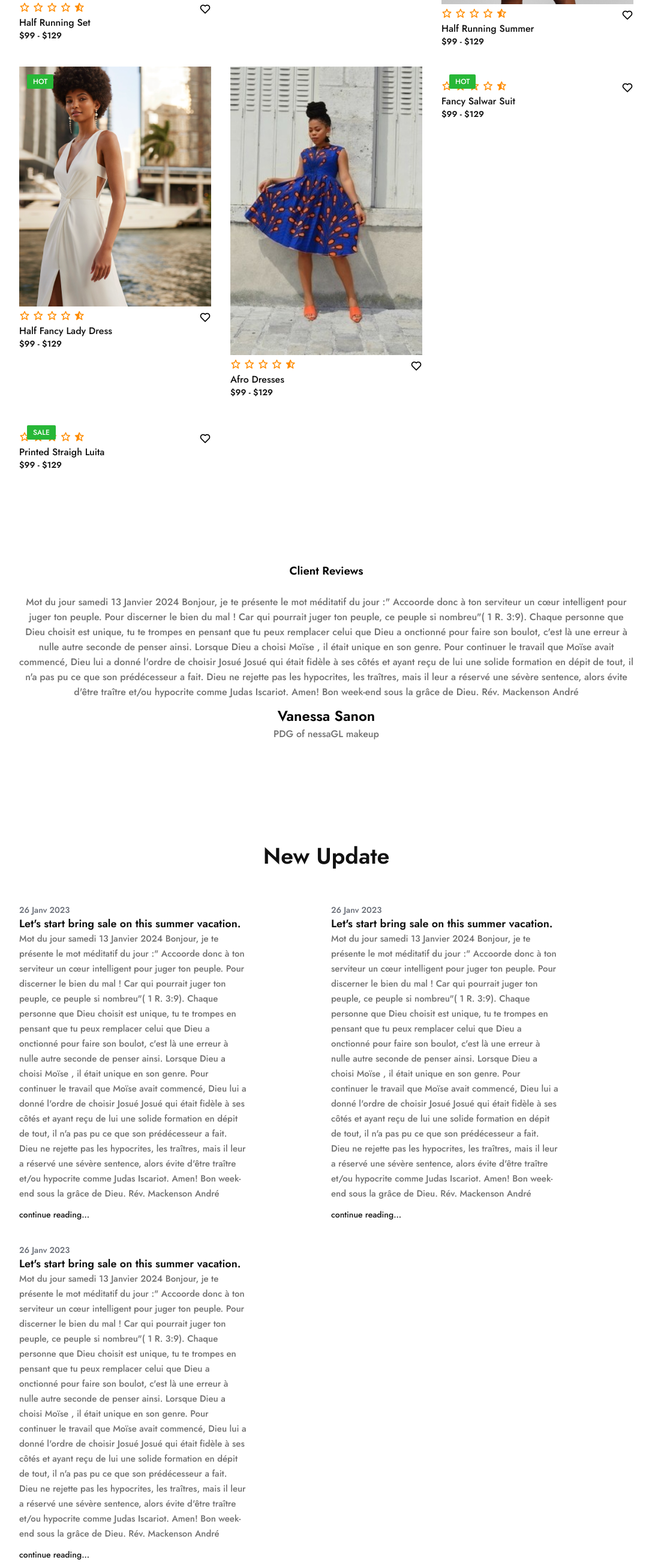
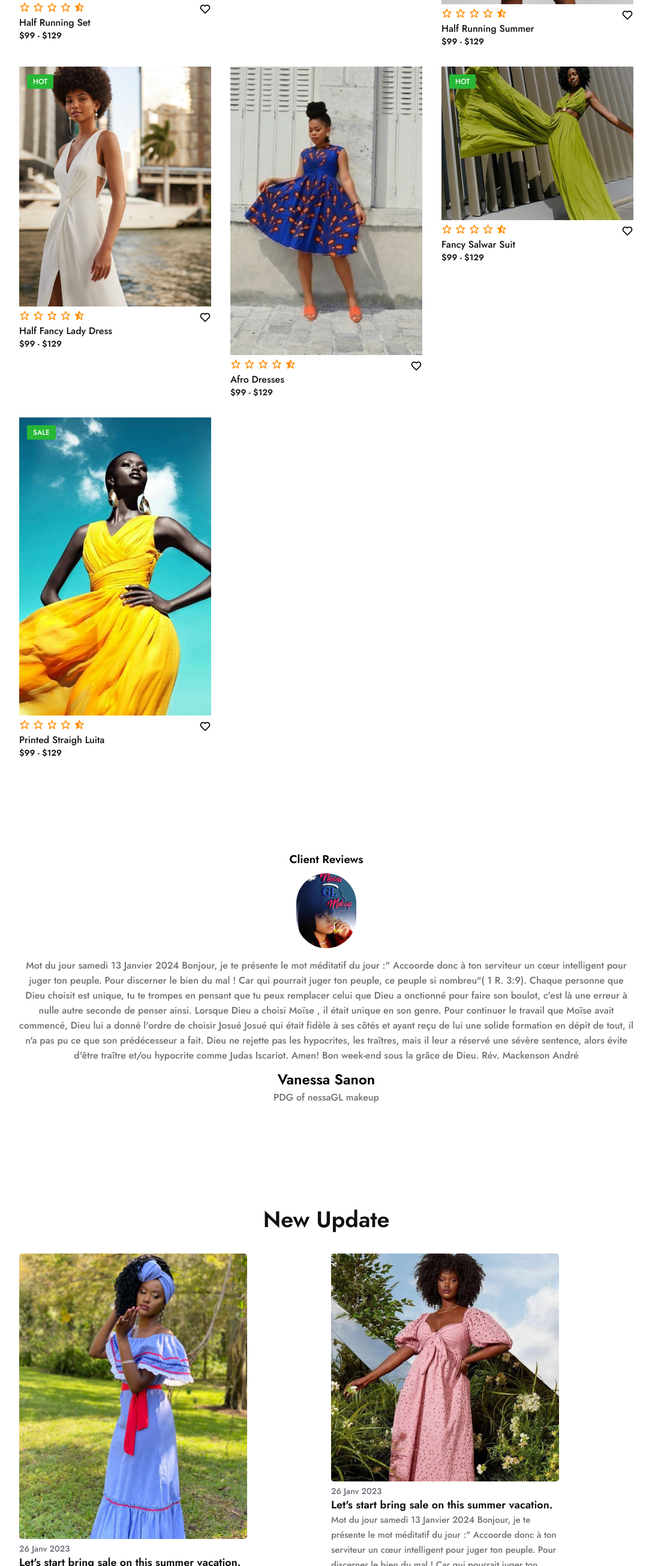
Before and after one commit to Ander145/nessanglmakeup, a plain HTML site: page index.html in a window 1280 px wide. Shown: the part 1422-4033 px from the top of the page at 60% size, without its empty margins (96-1183 px from the left). Drawn offline with nearby package versions, Linux system fonts and the light colour scheme; a script that the page names is missing; files whose address does not match are found by name.

Commit message:
Update index.html

```diff
--- a/index.html
+++ b/index.html
@@ -145,7 +145,7 @@
                 </div>
             </div>
             <div class="row">
-                <img src="ebony0.jpg" alt="" width="200px">
+                <img src="images/ebony0.jpg" alt="" width="200px">
                 <div class="product-text">
                     <h5>Hot</h5>
                 </div>
@@ -165,7 +165,7 @@
                 </div>
             </div>
             <div class="row">
-                <img src="hom.jpg" alt="" width="200px">
+                <img src="images/hom.jpg" alt="" width="200px">
                 <div class="product-text">
                     <h5>Sale</h5>
                 </div>
@@ -191,7 +191,7 @@
     <section class="client-reviews">
         <div class="reviews">
             <h3>Client Reviews</h3>
-            <img src="PDGnessa.jpg" alt="" width="150px">
+            <img src="images/PDGnessa.jpg" alt="" width="150px">
             <p>Mot du jour samedi 13 Janvier 2024
                 Bonjour, je te présente le mot méditatif du jour :" Accoorde donc à ton serviteur un cœur intelligent pour juger ton peuple.
                  Pour discerner le bien du mal ! Car qui pourrait juger ton peuple, ce peuple si nombreu"( 1 R. 3:9). Chaque personne que Dieu
@@ -212,7 +212,7 @@
         </div>
         <div class="update-cart">
             <div class="cart">
-                <img src="ht.jpg" alt="" weidth="120px">
+                <img src="images/ht.jpg" alt="" weidth="120px">
                 <h5>26 janv 2023</h5>
                 <h4>Let's start bring sale on this summer vacation.</h4>
                 <p>Mot du jour samedi 13 Janvier 2024
@@ -228,7 +228,7 @@
             </div>
 
             <div class="cart">
-                <img src="sumlady.jpg" alt="" weidth="120px">
+                <img src="images/sumlady.jpg" alt="" weidth="120px">
                 <h5>26 janv 2023</h5>
                 <h4>Let's start bring sale on this summer vacation.</h4>
                 <p>Mot du jour samedi 13 Janvier 2024
@@ -244,7 +244,7 @@
             </div>
 
             <div class="cart">
-                <img src="blk.jpg" alt="" weidth="120px">
+                <img src="images/blk.jpg" alt="" weidth="120px">
                 <h5>26 janv 2023</h5>
                 <h4>Let's start bring sale on this summer vacation.</h4>
                 <p>Mot du jour samedi 13 Janvier 2024
@@ -264,7 +264,7 @@
     <section class="contact">
         <div class="contact-info">
             <div class="first-info">
-                <img src="logo.jpg" alt="" width="120px">
+                <img src="images/logo.jpg" alt="" width="120px">
                 <p>1234 street name, <br>Tx Country</p>
                 <p>+90 1234567890</p>
                 <p>nessaglmakeup@gmail.com</p>
```
